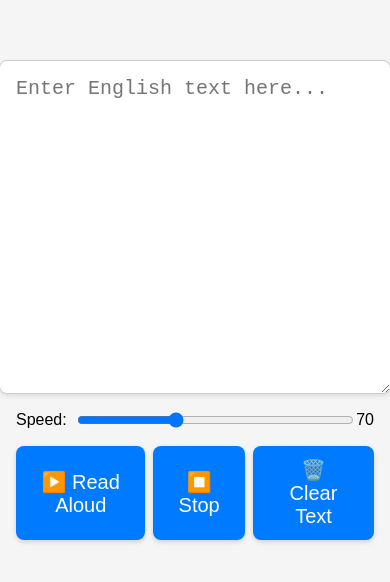
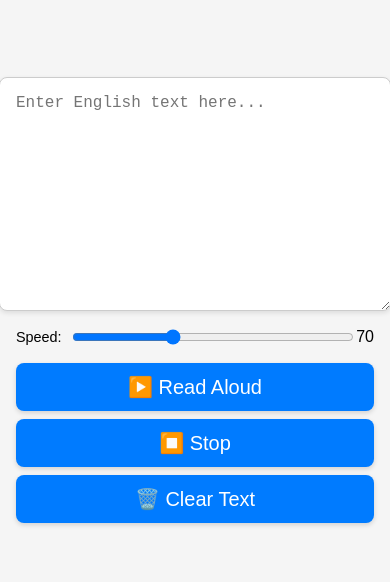
Before and after one commit to BEROCHLU/textreader-online, a plain HTML site: page index.html in a window 390 px wide. Shown: the part 138-720 px from the top of the page. Drawn offline with Linux system fonts and the light colour scheme.

Commit message:
style(ui): add responsive styles for textarea, labels, and buttons on small screens
Added media query for max-width 480px to improve usability on mobile devices by increasing textarea height and font size, adjusting label font size, and stacking buttons vertically with full width for better touch targets and layout.

```diff
--- a/index.html
+++ b/index.html
@@ -76,6 +76,28 @@
         button:hover {
             background-color: #0056b3;
         }
+
+        /* Responsive adjustments */
+        @media (max-width: 480px) {
+            textarea {
+                height: 200px;
+                font-size: 1rem;
+            }
+
+            .slider-container label {
+                font-size: 0.9rem;
+            }
+
+            .button-row {
+                flex-direction: column;
+                width: 100%;
+            }
+
+            .button-row button {
+                width: 100%;
+                text-align: center;
+            }
+        }
     </style>
 </head>
 
```
